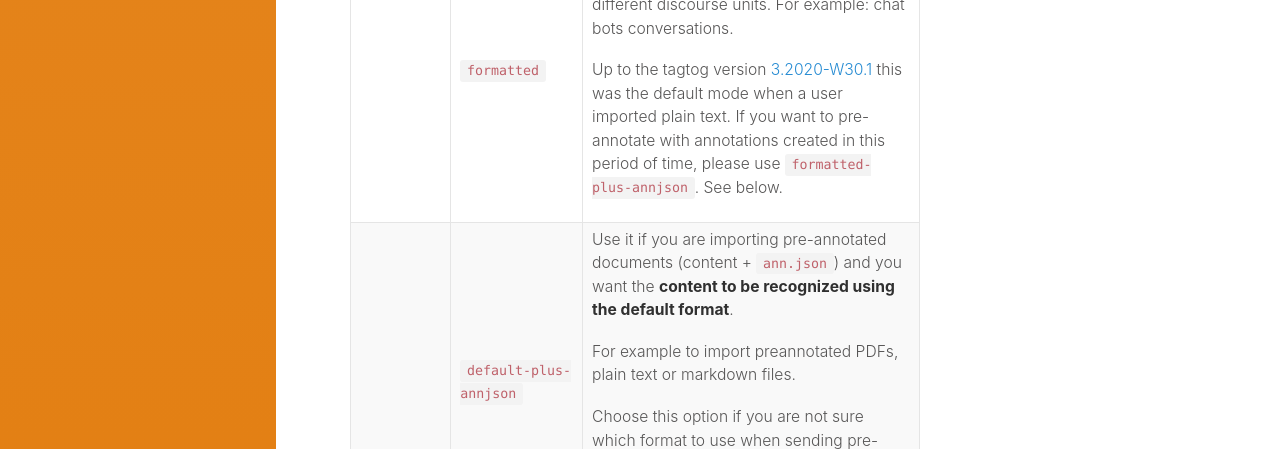
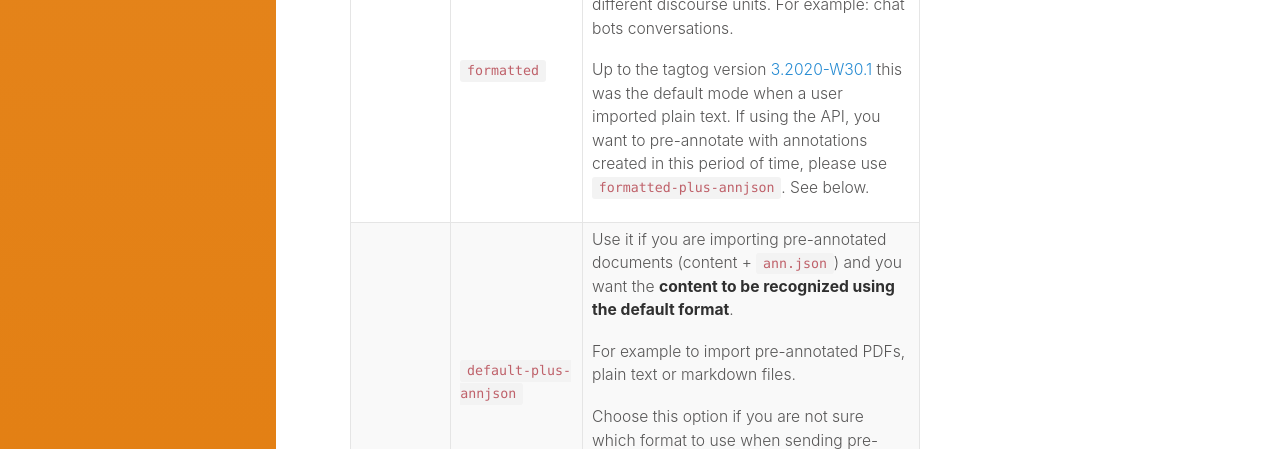
Before and after one commit to tagtogorg/tagtog-doc, a Jekyll site: the page built from ioformats.md, in a window 1280 px wide. Shown: the part 4491-4940 px from the top of the page. Built offline with Jekyll 4.4.1, drawn with Linux system fonts in a browser that asks for light colours; nearby versions of some CDN libraries; emoji names are drawn with the system emoji font.

Commit message:
Clarify in formats page

```diff
--- a/ioformats.md
+++ b/ioformats.md
@@ -150,12 +150,12 @@ toc: true
       <tr>
         <td><code>formatted</code></td>
         <td><p>The <strong>content is formatted and cleaned</strong>. For example, for each paragraph, one content part is created . Ideal if your content has different discourse units. For example: chat bots conversations.</p>
-        <p>Up to the tagtog version <a href="updates.html#32020-w301-">3.2020-W30.1</a> this was the default mode when a user imported plain text. If you want to pre-annotate with annotations created in this period of time, please use <code>formatted-plus-annjson</code>. See below.</p></td>
+        <p>Up to the tagtog version <a href="updates.html#32020-w301-">3.2020-W30.1</a> this was the default mode when a user imported plain text. If using the API, you want to pre-annotate with annotations created in this period of time, please use <code>formatted-plus-annjson</code>. See below.</p></td>
       </tr>
       <tr>
         <td rowspan="4">Pre-annotated content</td>
         <td><code>default-plus-annjson</code></td>
-        <td><p>Use it if you are importing pre-annotated documents (content + <code>ann.json</code>) and you want the <strong>content to be recognized using the default format</strong>.</p><p>For example to import preannotated PDFs, plain text or markdown files.</p><p>Choose this option if you are not sure which format to use when sending pre-annotated documents.</p><p><a title="tagtog - How to upload annotated documents?" href="API_documents_v1.html#import-annotated-documents-post">Example</a></p></td>
+        <td><p>Use it if you are importing pre-annotated documents (content + <code>ann.json</code>) and you want the <strong>content to be recognized using the default format</strong>.</p><p>For example to import pre-annotated PDFs, plain text or markdown files.</p><p>Choose this option if you are not sure which format to use when sending pre-annotated documents.</p><p><a title="tagtog - How to upload annotated documents?" href="API_documents_v1.html#import-annotated-documents-post">Example</a></p></td>
       </tr>
       <tr>
         <td><code>formatted-plus-annjson</code></td>
```
